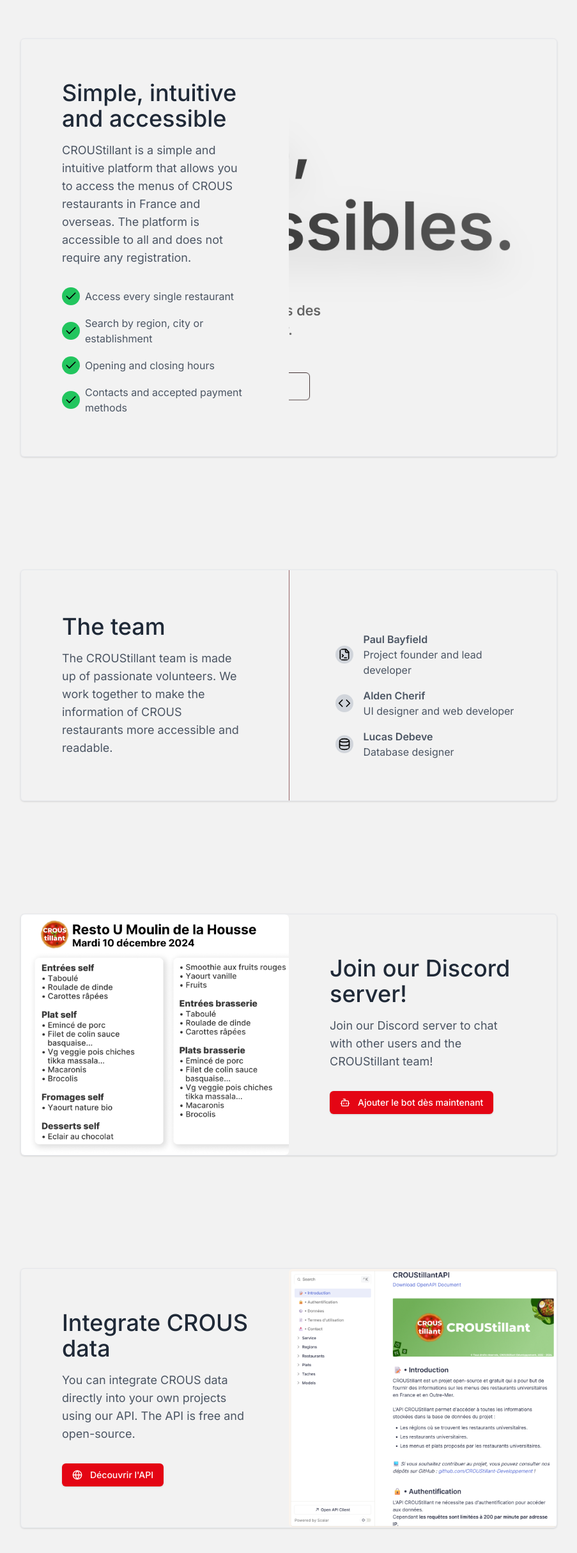
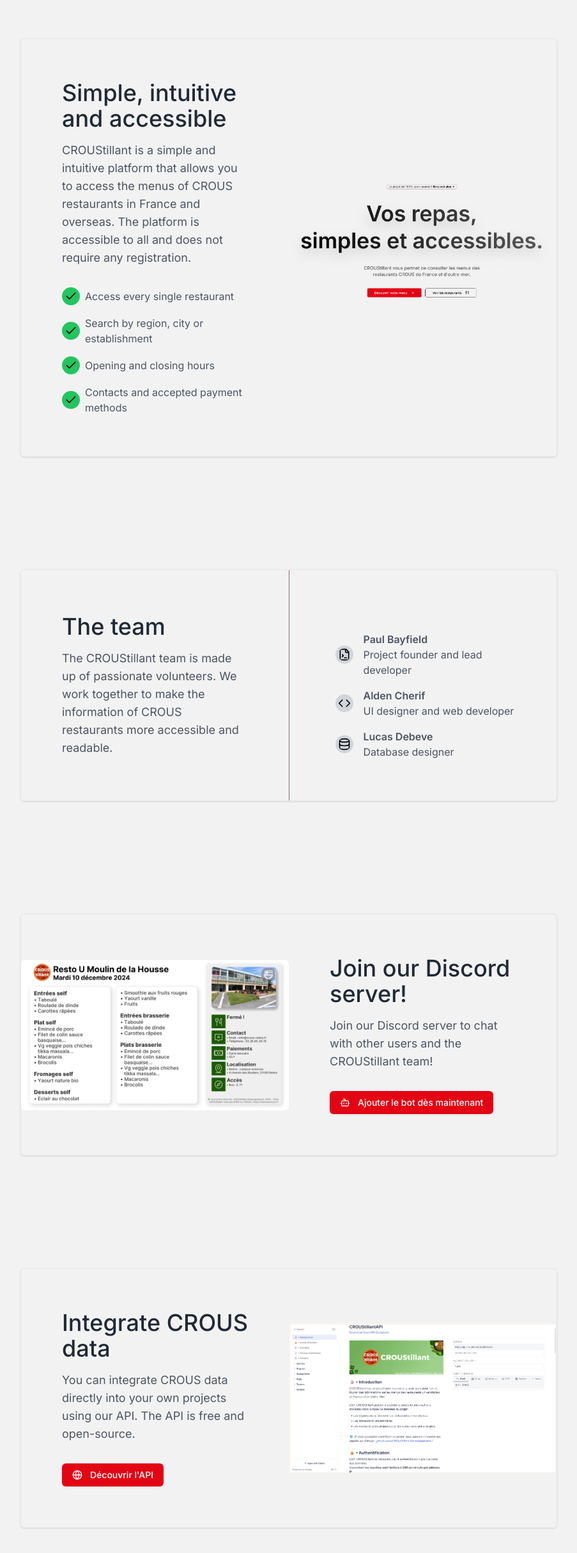
Before and after one commit to CROUStillant-Developpement/CROUStillantWeb, a Next.js app: page /en/about in a window 1280 px wide. Shown: the part 1205-3632 px from the top of the page at 64% size, without its empty margins (188-1091 px from the left). Built offline with nearby package versions, Linux system fonts and the light colour scheme; no server answers.

Commit message:
feat: Refactor AboutPage layout for improved responsiveness and image handling

```diff
--- a/src/app/[locale]/about/page.tsx
+++ b/src/app/[locale]/about/page.tsx
@@ -92,7 +92,7 @@
         </div>
       </div>
       <div className="mx-auto mt-36 flex w-full flex-col shadow md:w-5/6 md:rounded-md lg:w-3/4 xl:flex-row border border-gray-200 dark:border-gray-800">
-        <div className="flex flex-col justify-center p-16 lg:w-1/2">
+        <div className="flex flex-col justify-center p-16 xl:w-1/2">
           <h2 className="text-4xl font-medium text-gray-800 dark:text-gray-100">
             {t("product.title")}
           </h2>
@@ -126,15 +126,17 @@
             </div>
           </div>
         </div>
+        <div className="flex items-center justify-center xl:w-1/2 xl:object-right">
           <Image
             width={1350}
             height={900}
             src="/previews/homepage.png"
             alt="Menu Preview"
-          className="rounded-md object-cover xl:w-1/2 xl:object-right"
+            className="rounded-md object-contain"
           />
         </div>
-      <div className="mx-auto mt-36 flex w-full flex-col shadow md:w-5/6 md:rounded-md lg:w-3/4 xl:flex-row border border-gray-200 dark:border-gray-800">
+      </div>
+      <div className="mx-auto mt-36 flex w-full flex-col shadow md:w-5/6 md:rounded-md lg:w-3/4 lg:flex-row border border-gray-200 dark:border-gray-800">
         <div className="flex flex-col justify-center p-16 lg:w-1/2">
           <h2 className="text-4xl font-medium text-gray-800 dark:text-gray-100">
             {t("team.title")}
@@ -183,14 +185,16 @@
         </div>
       </div>
       <div className="mx-auto mt-36 flex w-full flex-col shadow md:w-5/6 md:rounded-md lg:w-3/4 xl:flex-row border border-gray-200 dark:border-gray-800">
+        <div className="flex items-center justify-center object-left xl:w-1/2">
           <Image
             width={1350}
             height={900}
             src="/previews/menu.png"
             alt="Menu Preview"
-          className="rounded-md object-cover object-left xl:w-1/2"
+            className="rounded-md object-contain"
           />
-        <div className="flex flex-col justify-center p-16 lg:w-1/2">
+        </div>
+        <div className="flex flex-col justify-center p-16 xl:w-1/2">
           <h2 className="text-4xl font-medium text-gray-800 dark:text-gray-100">
             {t("discord.title")}
           </h2>
@@ -211,7 +215,7 @@
         </div>
       </div>
       <div className="mx-auto mt-36 flex w-full flex-col shadow md:w-5/6 md:rounded-md lg:w-3/4 xl:flex-row border border-gray-200 dark:border-gray-800">
-        <div className="flex flex-col justify-center p-16 lg:w-1/2">
+        <div className="flex flex-col justify-center p-16 xl:w-1/2">
           <h2 className="text-4xl font-medium text-gray-800 dark:text-gray-100">
             {t("integrated.title")}
           </h2>
@@ -227,13 +231,15 @@
             </Link>
           </div>
         </div>
+        <div className="xl:w-1/2 xl:object-left flex items-center justify-center">
           <Image
             width={1350}
             height={900}
             src="/previews/api.png"
             alt="Menu Preview"
-          className="rounded-md object-cover xl:w-1/2 xl:object-left"
+            className="rounded-md object-cover "
           />
+        </div>
       </div>
       <div className="mx-auto mt-36 flex w-full flex-col shadow md:w-5/6 md:rounded-md lg:w-3/4 lg:flex-row border border-gray-200 dark:border-gray-800">
         <div className="flex flex-col justify-center p-16 lg:w-1/2">
@@ -243,19 +249,19 @@
           <p className="mt-4 text-lg text-gray-600 dark:text-gray-300">
             {t("convinced.description")}
           </p>
-          <div className="relative">
+          <div className="flex flex-wrap lg:flex-nowrap gap-2 mt-8">
+            <Button asChild>
               <Link href="/restaurants" prefetch={true}>
-              <Button className="mt-8">
                 <CookingPot className="inline mr-1"></CookingPot>
                 Découvrir votre menus
+              </Link>
             </Button>
-            </Link>
+            <Button asChild>
               <Link href="https://discord.com/oauth2/authorize?client_id=1024564077068025867">
-              <Button className="mt-8">
                 <Bot className="inline mr-1"></Bot>
                 Ajouter notre Bot Discord
+              </Link>
             </Button>
-            </Link>
           </div>
         </div>
         <div className="mx-2 h-[1px] border-t lg:h-[unset] lg:w-[1px] lg:border-l lg:border-t-0"></div>
@@ -273,7 +279,7 @@
               rel="noopener noreferrer"
               target="_blank"
             >
-              <Button variant="ghost">
+              <Button variant="outline">
                 Notre serveur Discord{" "}
                 <ExternalLinkIcon className="ml-4 h-4 w-4 opacity-50" />
               </Button>
```
Lines whose indentation alone changed are shown as unchanged.
